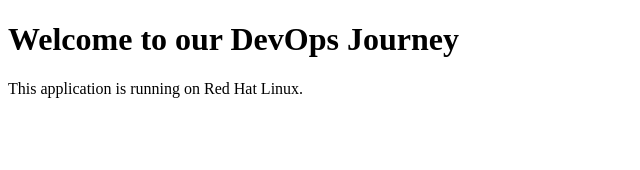
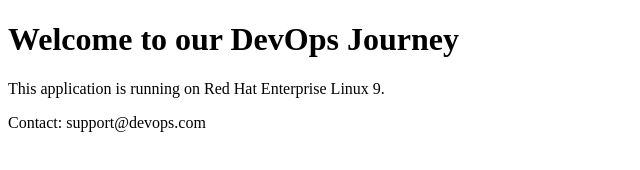
Before and after one commit to netheader77/devops-webapp, a plain HTML site: page index.html in a window 1280 px wide. Shown: the whole page, without its empty margins (0-640 px from the left). Drawn offline with Linux system fonts and the light colour scheme.

Commit message:
added os version and support email

```diff
--- a/index.html
+++ b/index.html
@@ -5,6 +5,7 @@
 </head>
 <body>
     <h1>Welcome to our DevOps Journey</h1>
-    <p>This application is running on Red Hat Linux.</p>
+    <p>This application is running on Red Hat Enterprise Linux 9.</p>
+    <footer>Contact: support@devops.com</footer>
 </body>
 </html>
```
